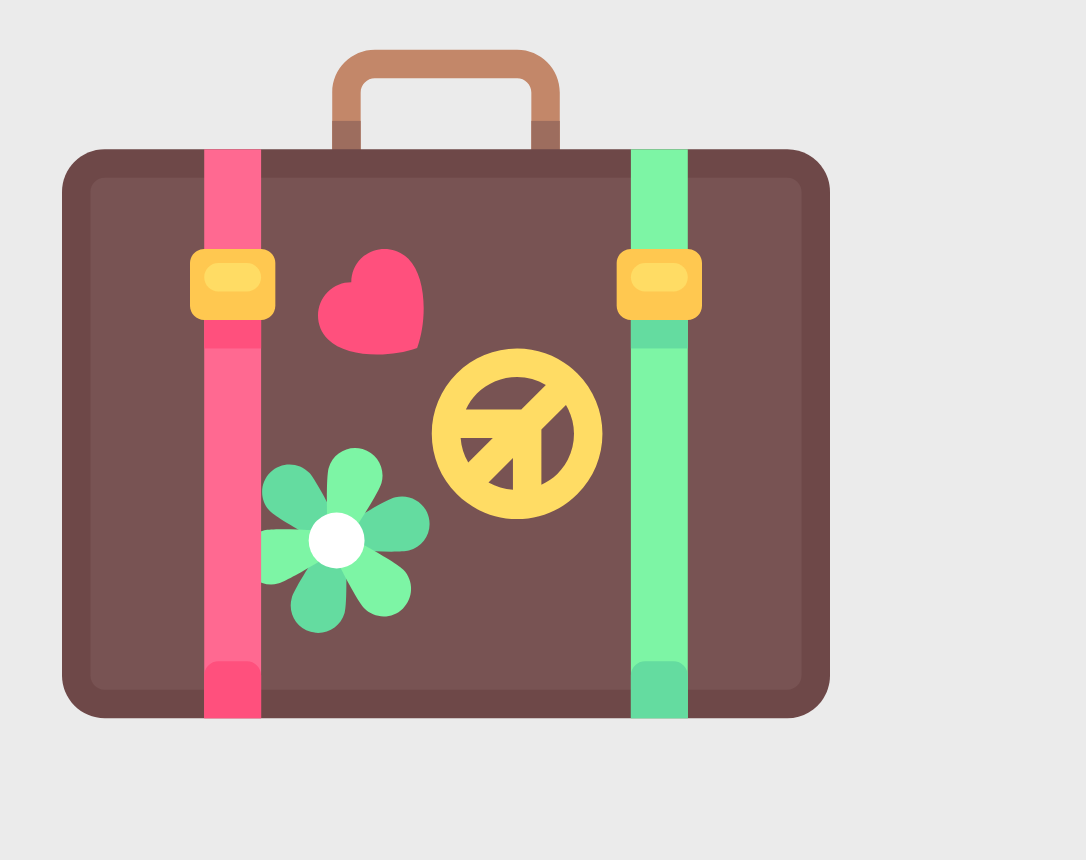
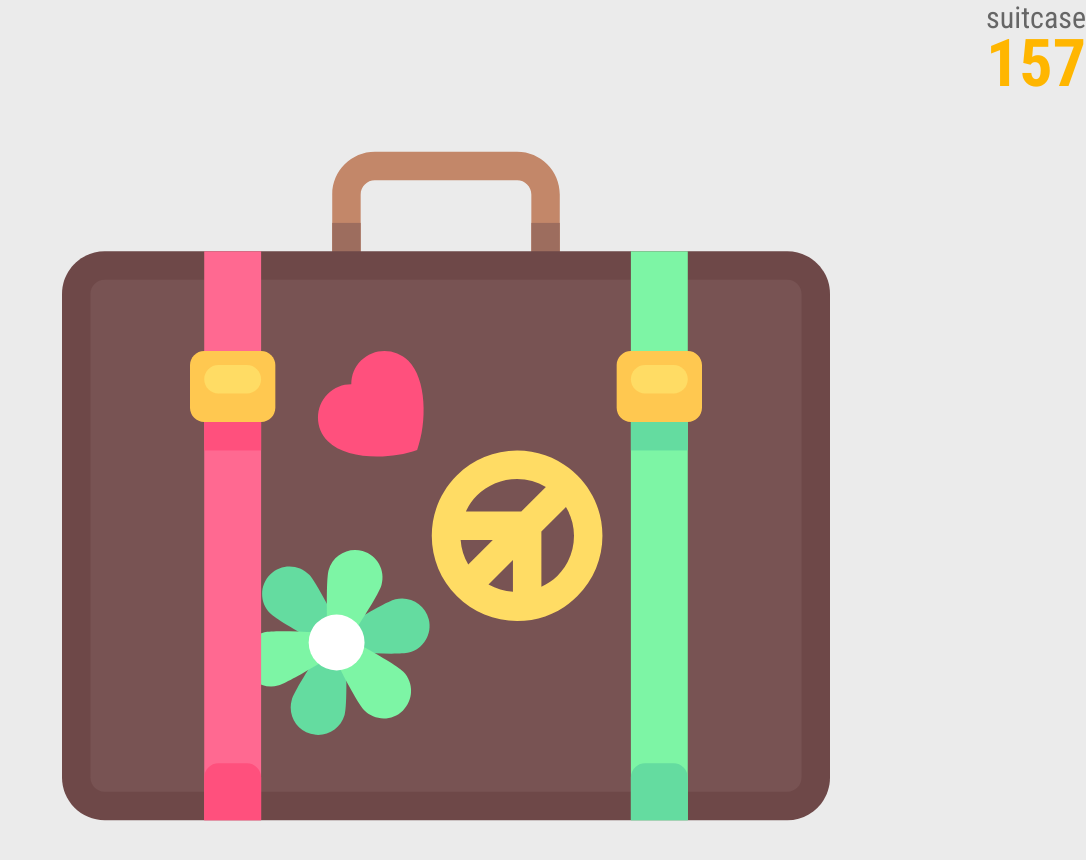
Before and after one commit to MiSa456/travel-clicker, a React (Vite) app: page / in a window 1280 px wide. Shown: the top 860 px of the page, without its empty margins (194-1280 px from the left). Before the commit the page ends 800 px from the top, so only its background shows below. Built offline with nearby package versions, Linux system fonts and the light colour scheme; a web font is replaced by a local one.

Commit message:
lisää Balance-komponentin

```diff
--- a/src/App.jsx
+++ b/src/App.jsx
@@ -1,11 +1,13 @@
 import './App.css'
 import Suitcase from './components/Suitcase';
+import Balance from './components/Balance';
 
 function App() {
 
   return (
     <>
       <div>
+        <Balance total="157" />
         <Suitcase />
       </div>
     </>
--- /dev/null
+++ b/src/components/Balance.jsx
@@ -0,0 +1,15 @@
+function Balance(props) {
+
+    // Poimitaan komponentille välitetty total-arvo
+    const total = props.total;
+
+    return (
+      <div className="balance">
+        <div>suitcase</div>
+        <div className="balance_total">{total}</div>
+      </div>
+    );
+
+  }
+
+  export default Balance;
```
